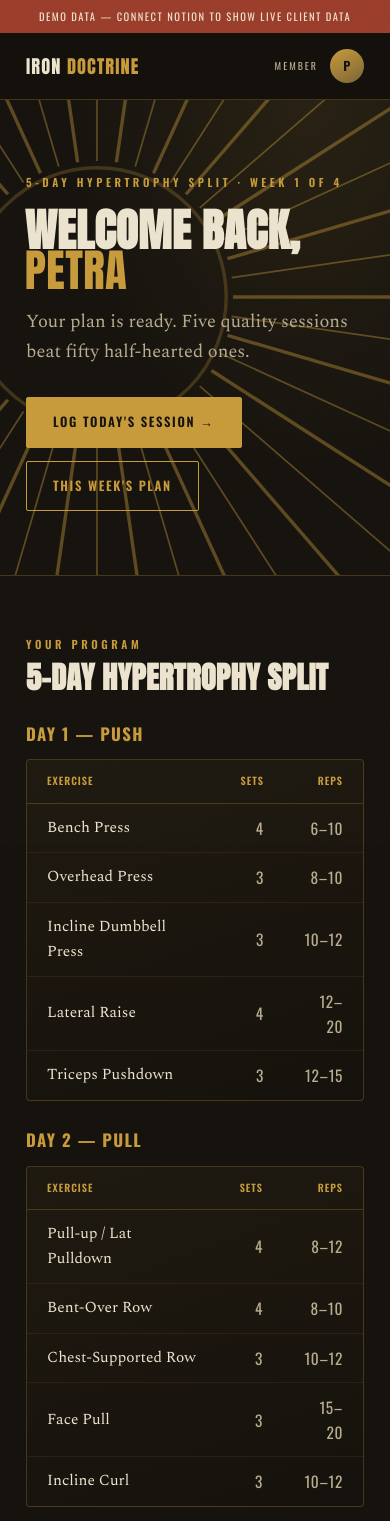
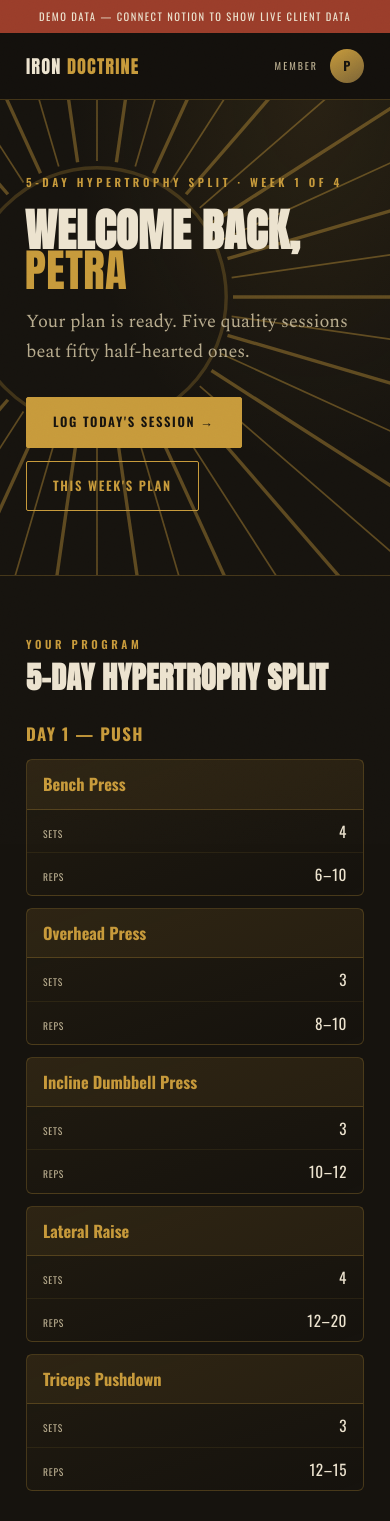
Before and after one commit to sebestpatrik-create/iron-doctrine-portal., a Next.js app in the folder iron-doctrine-app/: page /c/demo in a window 390 px wide. Shown: the top 1521 px of the page. Built offline with nearby package versions, Linux system fonts and the light colour scheme.

Commit message:
fix: responsive tables on mobile

```diff
--- a/iron-doctrine-app/app/globals.css
+++ b/iron-doctrine-app/app/globals.css
@@ -126,3 +126,19 @@ footer small{display:block;margin-top:9px;color:var(--cream-dim);font-size:.78re
 .auth-success .big{font-family:'Anton',sans-serif;font-size:1.5rem;color:var(--gold);margin-bottom:12px;text-transform:uppercase;text-align:center}
 .nav-signout{font-family:'Oswald',sans-serif;text-transform:uppercase;letter-spacing:.16em;font-size:.6rem;color:var(--cream-dim);background:transparent;border:1px solid var(--line);border-radius:2px;padding:7px 11px;cursor:pointer;transition:color .2s,border-color .2s}
 .nav-signout:hover{color:var(--gold);border-color:var(--gold)}
+
+/* RESPONSIVE TABLES — wide tables scroll on desktop, stack into cards on phones */
+.workout{overflow-x:auto}
+@media (max-width:640px){
+  .workout{border:none;background:none;overflow:visible}
+  .workout table.rtable thead{position:absolute;width:1px;height:1px;padding:0;margin:-1px;overflow:hidden;clip:rect(0 0 0 0);white-space:nowrap;border:0}
+  .workout table.rtable,.workout table.rtable tbody{display:block;width:100%}
+  .workout table.rtable tr{display:block;border:1px solid var(--line);border-radius:6px;margin:0 0 12px;background:linear-gradient(160deg,rgba(199,154,59,.06),transparent)}
+  .workout table.rtable td{display:flex;justify-content:space-between;align-items:baseline;gap:16px;padding:9px 16px;border-bottom:1px solid rgba(199,154,59,.10);font-size:.95rem}
+  .workout table.rtable tr td:last-child{border-bottom:none}
+  .workout table.rtable td::before{content:attr(data-label);font-family:'Oswald',sans-serif;text-transform:uppercase;letter-spacing:.08em;font-size:.6rem;color:var(--cream-dim);text-align:left;flex:0 0 auto;padding-top:2px}
+  .workout table.rtable td.ex{display:block;text-align:left;font-family:'Oswald',sans-serif;font-weight:700;font-size:1.02rem;color:var(--gold);background:rgba(199,154,59,.08);padding:11px 16px;border-bottom:1px solid var(--line)}
+  .workout table.rtable td.ex::before{display:none}
+  .workout table.rtable td.num{text-align:right;color:var(--cream)}
+  .workout table.rtable td:empty{display:none}
+}
--- a/iron-doctrine-app/components/Blocks.jsx
+++ b/iron-doctrine-app/components/Blocks.jsx
@@ -1,17 +1,18 @@
 function Table({ b }) {
+  const header = b.header || [];
   return (
     <div className="workout">
-      <table>
-        {b.header && (
+      <table className="rtable">
+        {header.length > 0 && (
           <thead>
-            <tr>{b.header.map((h, i) => <th key={i} className={i === 0 ? "" : "r"}>{h}</th>)}</tr>
+            <tr>{header.map((h, i) => <th key={i} className={i === 0 ? "" : "r"}>{h}</th>)}</tr>
           </thead>
         )}
         <tbody>
           {b.rows.map((row, ri) => (
             <tr key={ri}>
               {row.map((cell, ci) => (
-                <td key={ci} className={ci === 0 ? "ex" : "num r"}>{cell}</td>
+                <td key={ci} className={ci === 0 ? "ex" : "num r"} data-label={header[ci] || ""}>{cell}</td>
               ))}
             </tr>
           ))}
```
